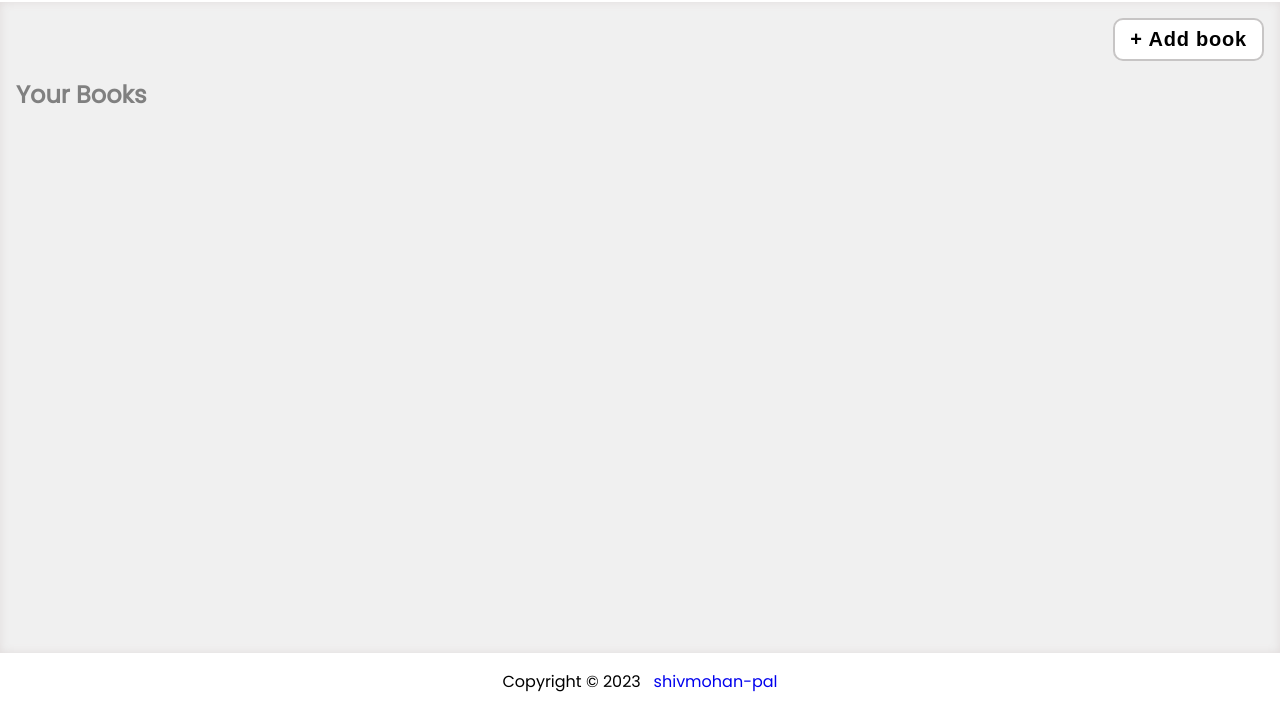
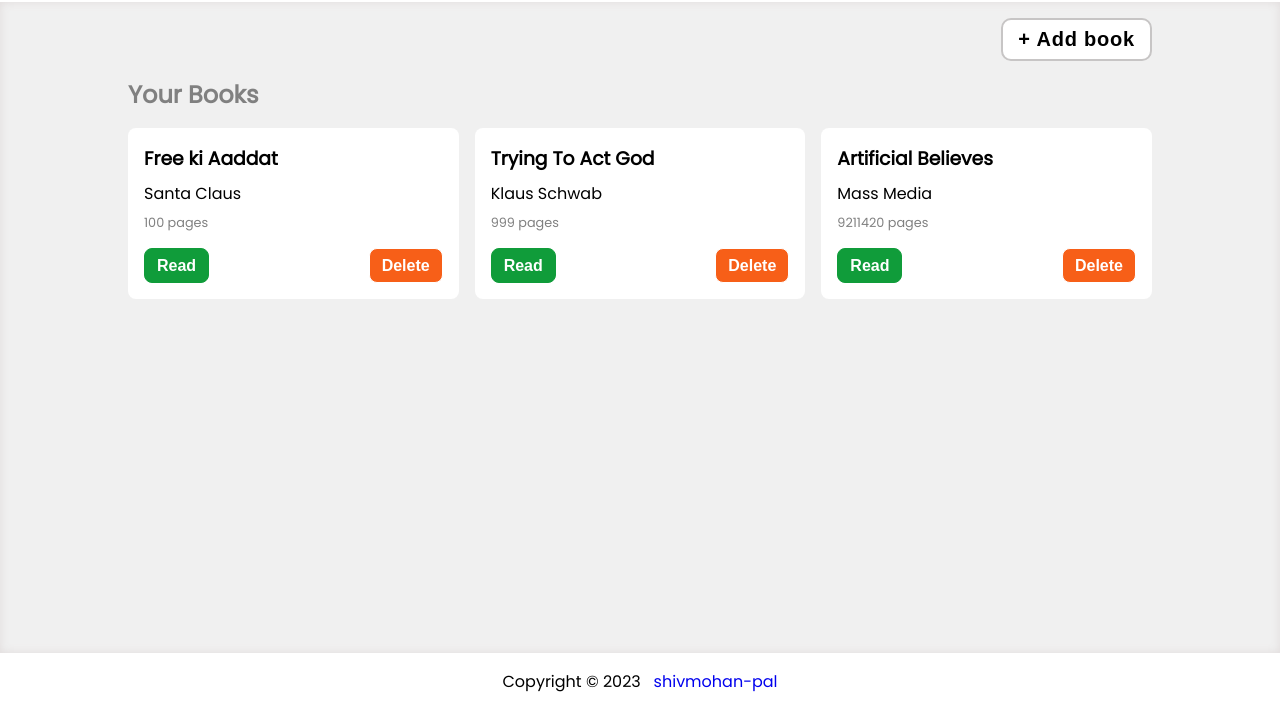
Before and after one commit to shivmohan-pal/odin-books-library, a plain HTML site: page index.html in a window 1280 px wide. Shown: the part 90-800 px from the top of the page. Drawn offline with Linux system fonts and the light colour scheme.

Commit message:
remove and toggleReadStatus functioning

```diff
--- a/script.js
+++ b/script.js
@@ -5,9 +5,32 @@ const addBookForm = document.querySelector("#add-book-form");
 const addbookButton = document.querySelector(".add-book");
 const overlay = document.querySelector(".overlay");
 const bookList = document.querySelector(".book-list");
+var id = 0;
 
-let myLibrary = [];
-var id = 0;
+var myLibrary = [
+  {
+    Id: id++,
+    title: "Free ki Aaddat",
+    author: "Santa Claus",
+    pages: 100,
+    read_status: true,
+  },
+  {
+    Id: id++,
+    title: "Trying To Act God",
+    author: "Klaus Schwab",
+    pages: 999,
+    read_status: true,
+  },
+  {
+    Id: id++,
+    title: "Artificial Believes",
+    author: "Mass Media",
+    pages: 9211420,
+    read_status: true,
+  },
+];
+
 const createElement = (tagname, arrayOfclasses, arrayOfAttr) => {
   let element = document.createElement(tagname);
   arrayOfclasses?.forEach((className) => {
@@ -21,17 +44,17 @@ const createElement = (tagname, arrayOfclasses, arrayOfAttr) => {
   return element;
 };
 const bookCard = (bookObj) => {
-  const {title,author,pages,read_status} = bookObj;
+  const { Id, title, author, pages, read_status } = bookObj;
   return ` <div class="detail">
              <h3>${title}</h3>
              <span>${author}</span>
-            <span>${pages} pages</span>
+             <span>${pages} pages</span>
            </div>
            <div class="buttons">
-            <button data-read="${read_status}">
+            <button id="read" data-id=${Id} data-read="${read_status}">
             ${read_status ? "Read" : "Unread"}
              </button>
-            <button data-btn="delete">Delete</button>
+            <button id="delete" data-id=${Id} data-btn="delete">Delete</button>
            </div>`;
 };
 function Book(object) {
@@ -48,11 +71,46 @@ function addBookToLibrary(object) {
   displayBooks();
 }
 
+function removeBook(cardId) {
+  myLibrary = myLibrary.filter((book) => {
+    return book.Id != cardId;
+  });
+  displayBooks();
+}
+
+function toggleReadStatus(cardId) {
+  myLibrary = myLibrary.map((book) => {
+    if (book.Id === cardId) {
+      return { ...book, read_status: !book.read_status };
+    }
+    return book;
+  });
+  displayBooks();
+}
+
 function displayBooks() {
-  const card = createElement('div',['card']);
-  myLibrary.forEach((book, i) => {
-   card.innerHTML = bookCard(book);
-    bookList.append(card);
+  let children = [];
+  myLibrary.forEach((book) => {
+    const card = createElement("div", ["card"], [{ "data-id": book.Id }]);
+    card.innerHTML = bookCard(book);
+    children.push(card);
+  });
+  bookList.replaceChildren(...children);
+  const bookCardElements = document.querySelectorAll(".book-list .card");
+
+  bookCardElements.forEach((card, i) => {
+    const cardId = Number(card.dataset.id);
+    const readBtns = document.querySelectorAll(".buttons #read");
+    const deleteBtns = document.querySelectorAll(".buttons #delete");
+    deleteBtns[i].addEventListener("click", () => {
+      card.classList.add("removing");
+      setTimeout(()=>{
+        removeBook(cardId)
+      },1000);
+    });
+    readBtns[i].addEventListener("click", () => {
+      toggleReadStatus(cardId);
+    });
   });
 }
 
@@ -78,9 +136,9 @@ addBookForm.addEventListener("submit", (e) => {
   e.preventDefault();
   const formData = new FormData(addBookForm);
   const newBookData = Object.fromEntries(new Map([...formData.entries()]));
-  // console.log(newBookData);
   addBookToLibrary(newBookData);
   console.log(myLibrary);
   addBookForm.reset();
   dialogForm.close();
 });
+displayBooks();
--- a/styles.css
+++ b/styles.css
@@ -15,6 +15,7 @@
     --border-rounded: 0.5em;
     --border-rounded-sm:0.25em;
     --border-circle: 50%;
+    --container-width: 1024px;
 }
 
 * {
@@ -47,7 +48,8 @@ body>* {
 }
 
 .container {
-    max-width: 1440px;
+    /* max-width: 1440px; */
+    max-width: var(--container-width);
     margin: auto;
 }
 
@@ -230,6 +232,8 @@ form {
         gap: 1rem;
 
         margin-top: 1rem;
+        transition: all 1s ease;
+        /* overflow: hidden; */
 
         .card {
             display: flex;
@@ -241,8 +245,11 @@ form {
             background-color: var(--color-white);
             border-radius: var(--border-rounded);
             padding: 1rem;
-            transition: all 0.2s linear;
-
+            transition: all 0.6s linear;
+            &.removing {
+                transform: translate(100%,-100%)!important;
+                opacity: 0;
+            }
             &:hover {
                 transform: scale(1.01) translateY(-4px);
                 box-shadow: 0 0 10px 2px rgba(0, 0, 0, 0.2);
@@ -251,6 +258,10 @@ form {
                 display: flex;
                 flex-direction: column;
                 gap: 0.5rem;
+                & span:last-child {
+                     color:var(--color-gray);
+                     font-size: 0.8rem;
+                   }
             }
 
             .buttons {
```
Also changed, not shown: index.html (+1 -22 lines).
